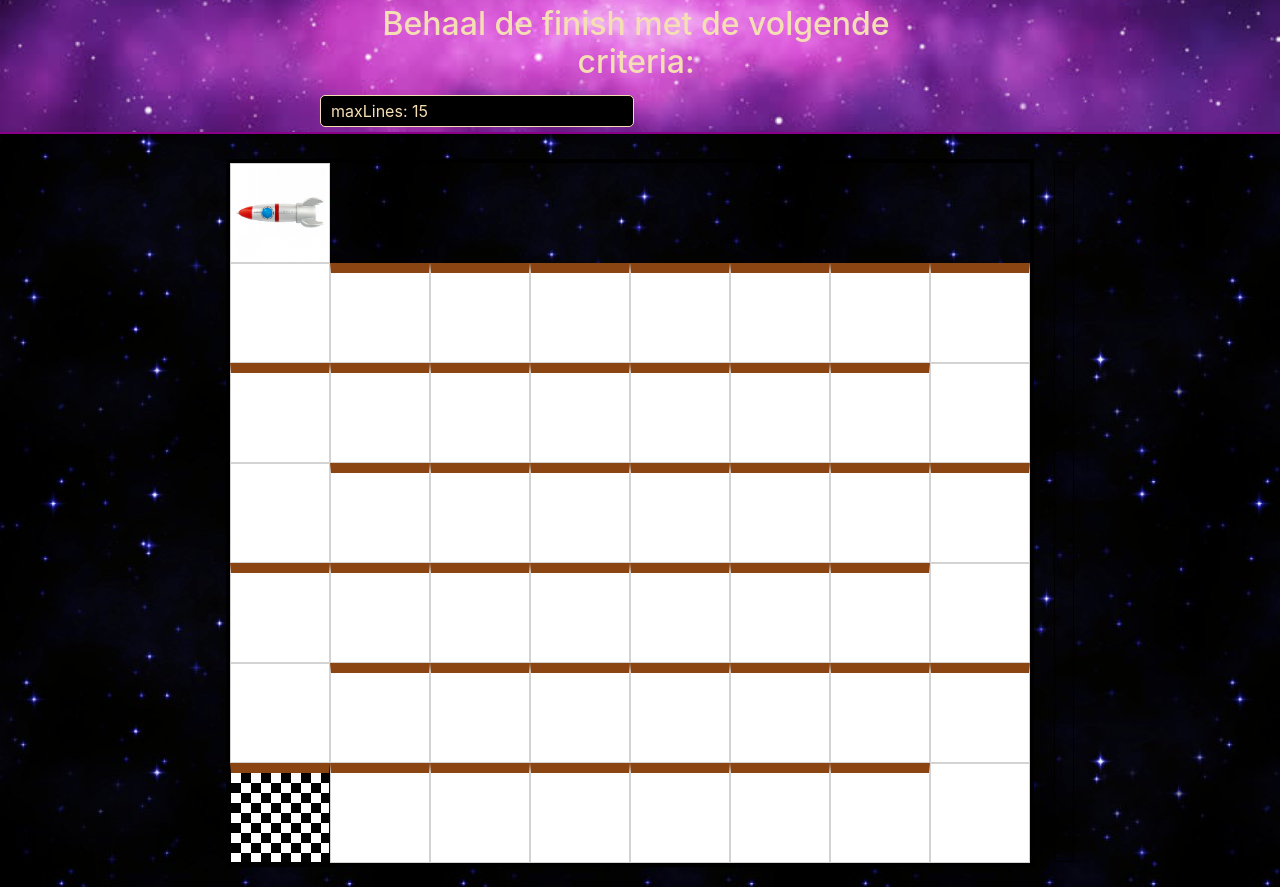
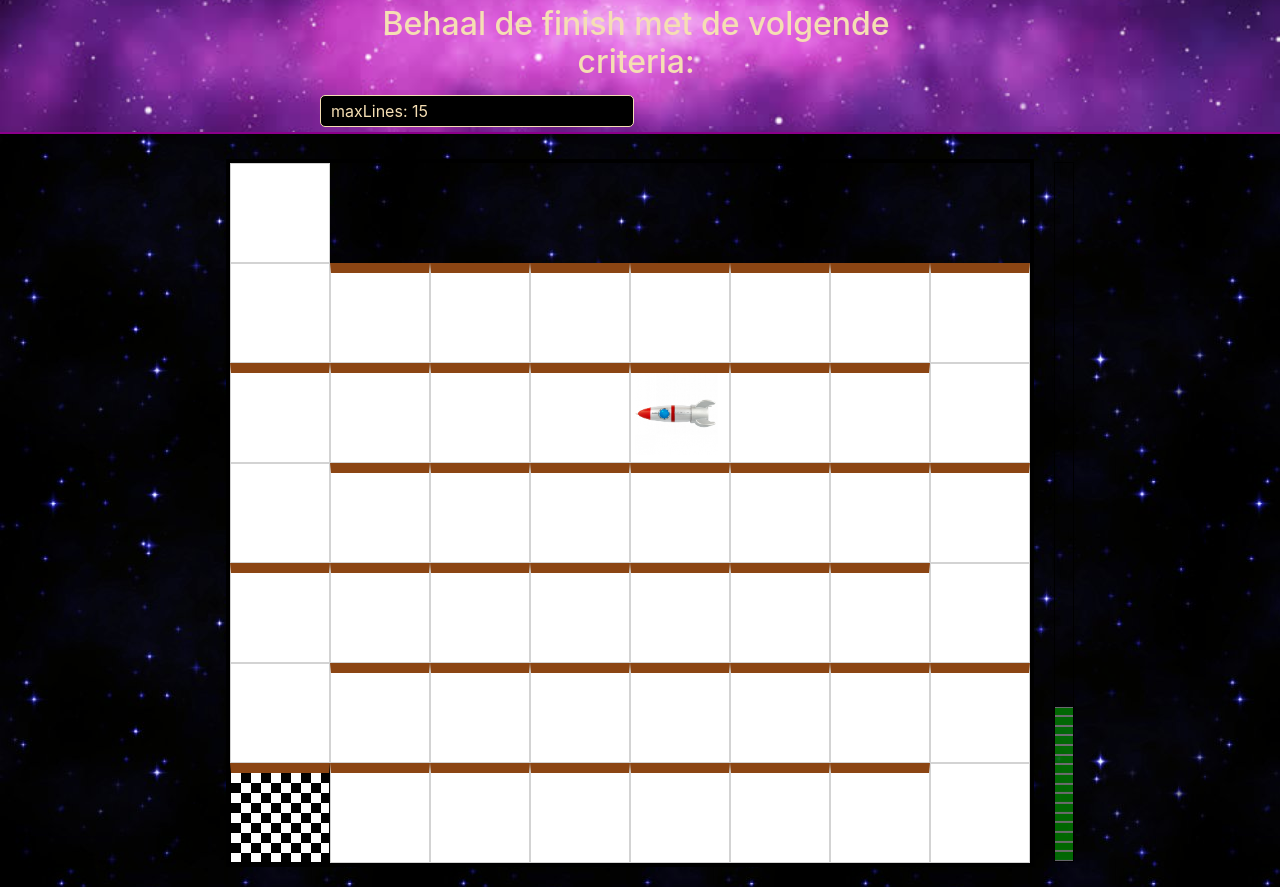
Before and after one commit to SlightlyKram/B1W7Lab1, a plain HTML site: page Opdracht04.html in a window 1280 px wide. Drawn offline with nearby package versions, Linux system fonts and the light colour scheme; files that its build step writes are made by us from their sources; files whose address does not match are found by name.

Commit message:
opdr1tot4

```diff
--- a/Opdracht04.html
+++ b/Opdracht04.html
@@ -17,7 +17,19 @@
         //Eigen acties
         spaceShip.run(function () {
             // code  start
-
+for(t = 1; t <= 3; t++){
+                spaceShip.rotateLeft();
+                spaceShip.moveForward();
+                spaceShip.rotateLeft();
+                for (i=1;i<=7;i++){
+                    spaceShip.moveForward();
+                }spaceShip.rotateRight();
+                spaceShip.moveForward();
+                spaceShip.rotateRight();
+                for (i=1;i<=7;i++){
+                spaceShip.moveForward();
+                }
+            }
 
 
             // code  einde
```
Also changed, not shown: Opdracht01.html (+3 -1 lines), Opdracht02.html (+3 -1 lines), Opdracht03.html (+11 -0 lines).
